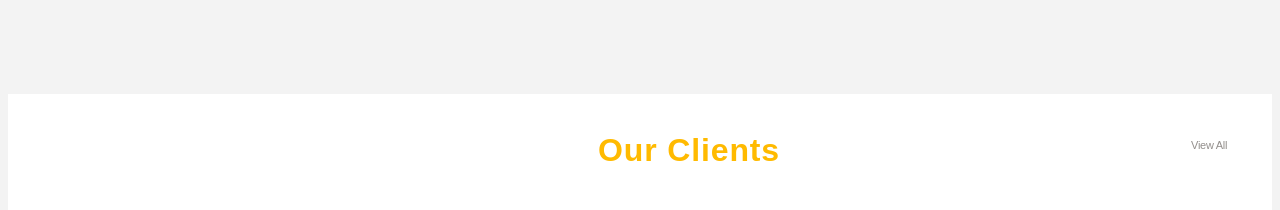
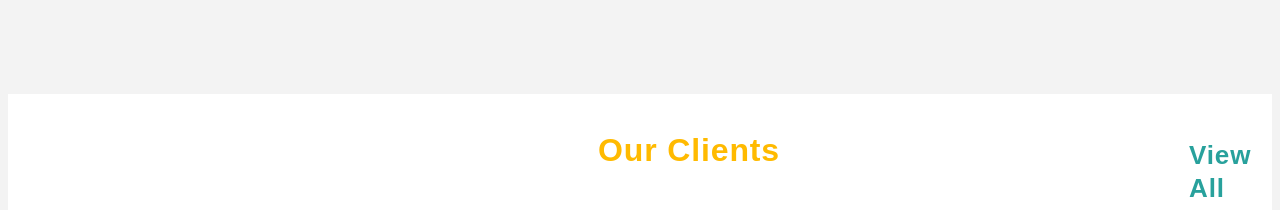
Before and after one commit to Abdelaziz25/Demo-Project, a React (Create React App) app in the folder demoproject/: page / in a window 1280 px wide. Shown: the part 3760-3970 px from the top of the page. Built offline with nearby package versions, Linux system fonts and the light colour scheme.

Commit message:
handle small error

```diff
--- a/demoproject/src/Organisms/OurClientsSection.css
+++ b/demoproject/src/Organisms/OurClientsSection.css
@@ -26,7 +26,7 @@
     font-size: 32px;
   }
 
-  .additional-text {
+  .additional-texxt {
 
     height: 33px;
     top: 45px;
--- a/demoproject/src/Organisms/OurClientsSection.js
+++ b/demoproject/src/Organisms/OurClientsSection.js
@@ -11,7 +11,7 @@ const OurClientsSection = () => {
   return (
     <div className="our-clients-section">
       <div className="section-title shared-text-styles">Our Clients</div>
-      <div className="additional-text shared-text-styles">View All</div>
+      <div className="additional-texxt shared-text-styles">View All</div>
       <img src={Apple} alt="Apple" className="image1" />
       <img src={Intel} alt="INTEL" className="image2" />
       <img src={IBM} alt="IBM" className="image3" />
```
